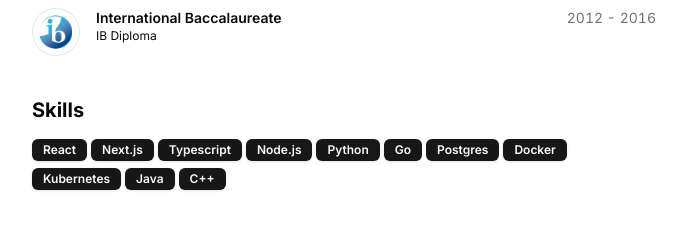
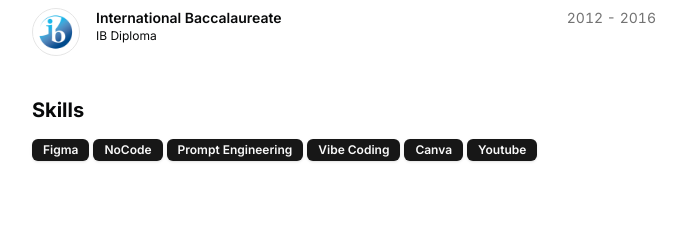
Before and after one commit to telluricaquarian/curriculumvitae, a Next.js app: page / in a window 1280 px wide. Shown: the part 1120-1360 px from the top of the page, without its empty margins (296-983 px from the left). Built offline with nearby package versions, Linux system fonts and the light colour scheme.

Commit message:
Updated portfolio with latest changes

```diff
--- a/src/data/resume.tsx
+++ b/src/data/resume.tsx
@@ -13,25 +13,20 @@ export const DATA = {
     "At the end of 2019, I left my job in Sport & Recreation and at the beginning of 2020 became introduced to Kangen Water®. I have been actively promoting and sharing information pertaining to this high-quality water. I have been in and out of jobs, alongside taking up A La Carte Freelancing gigs pertaining to media buying for SMBs, SMEs, Volunteer Commission work for startups. Offering my services via Upwork, Social Media & Outreach.",
   avatarUrl: "/me.png",
   skills: [
-    "React",
-    "Next.js",
-    "Typescript",
-    "Node.js",
-    "Python",
-    "Go",
-    "Postgres",
-    "Docker",
-    "Kubernetes",
-    "Java",
-    "C++",
+    "Figma",
+    "NoCode",
+    "Prompt Engineering",
+    "Vibe Coding",
+    "Canva",
+    "Youtube",
   ],
   navbar: [
     { href: "/", icon: HomeIcon, label: "Home" },
     { href: "/blog", icon: NotebookIcon, label: "Blog" },
   ],
   contact: {
-    email: "hello@example.com",
-    tel: "+123456789",
+    email: "llewellyn@telluricaquarian.com",
+    tel: "upon request",
     social: {
       GitHub: {
         name: "GitHub",
```
